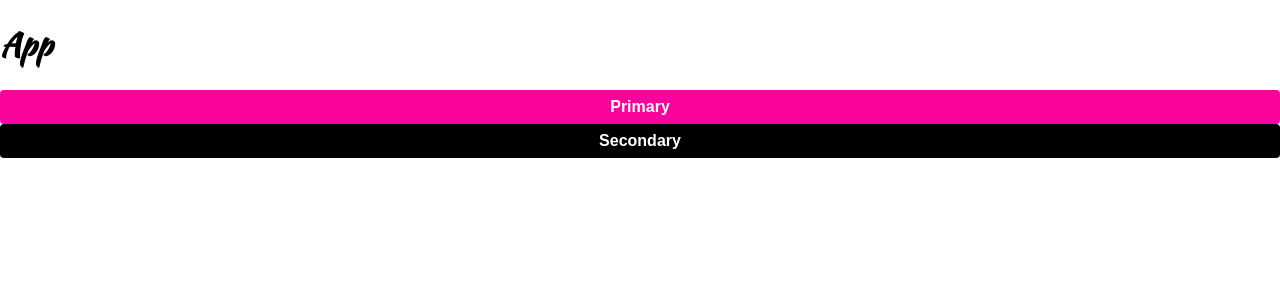
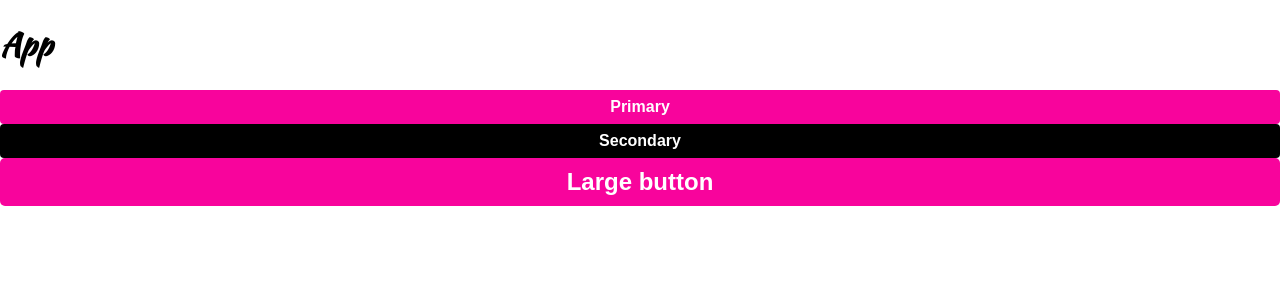
Before and after one commit to gonpeche/styledComponentsProject, a React (Create React App) app: page / in a window 1280 px wide. Shown: the top 300 px of the page. Built offline with nearby package versions, Linux system fonts and the light colour scheme.

Commit message:
handling bulk styles using the 'css' helper

```diff
--- a/src/components/App.js
+++ b/src/components/App.js
@@ -19,6 +19,7 @@ function App() {
       <h1>App</h1>
       <Button>Primary</Button>
       <Button secondary>Secondary</Button>
+      <Button large>Large button</Button>
     </>
   )
 }
--- a/src/components/common/Button.js
+++ b/src/components/common/Button.js
@@ -1,13 +1,19 @@
-import styled from 'styled-components';
+import styled, { css } from 'styled-components';
 
 const Button = styled.button`
     color: white;
     background: ${props => props.secondary ? 'black' : '#f8049c'};
     font-weight: bold;
-    padding: 8px;
-    border-radius: 4px;
+    ${props => props.large ? css`
+        padding: 10px;
+        border-radius: 5px;
+        font-size: 1.5em;
+    ` : css`
+        padding: 8px;
+        border-radius: 4px;
+        font-size: 1em;
+    `}
     box-shadow: none;
-    font-size: 1em;
     border: none;
     width: 100%;
     display: block;
```
